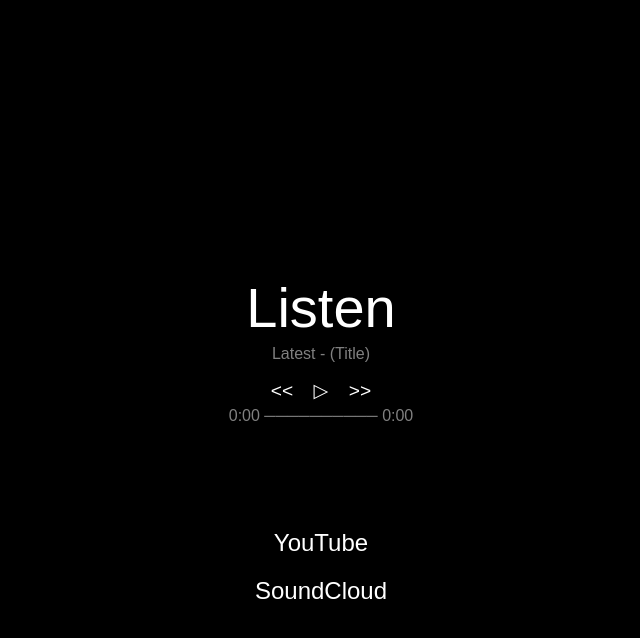
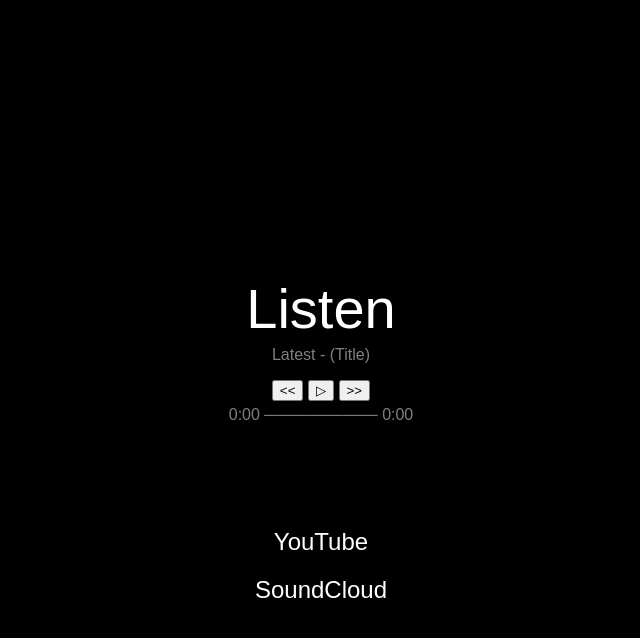
Before and after one commit to r1s1ng1/r1s1ng1.github.io, a Jekyll site: the page music/listen/index.html, which Jekyll copies as it is, in a window 1280 px wide. Shown: the top 638 px of the page, without its empty margins (319-959 px from the left). Built offline with Jekyll 4.4.1, drawn with Linux system fonts in a browser that asks for light colours.

Commit message:
Update style.css

```diff
--- a/assets/css/style.css
+++ b/assets/css/style.css
@@ -38,15 +38,18 @@
 
 a:hover {
     opacity: 0.6;
-}
 button {
     all: unset;
+
+    display: inline-flex;
+    justify-content: center;
+    align-items: center;
+
+    width: 30px;
 
     color: white;
     font-family: Arial, sans-serif;
     font-size: 1.2rem;
-
-    margin: 0 8px;
 
     cursor: pointer;
 }
@@ -54,3 +57,10 @@
 button:hover {
     opacity: 0.6;
 }
+
+.player-controls {
+    display: flex;
+    justify-content: center;
+    align-items: center;
+    gap: 8px;
+}
```
